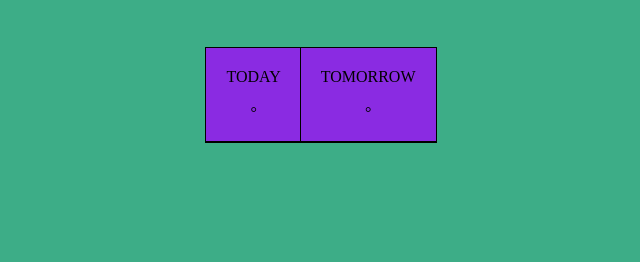
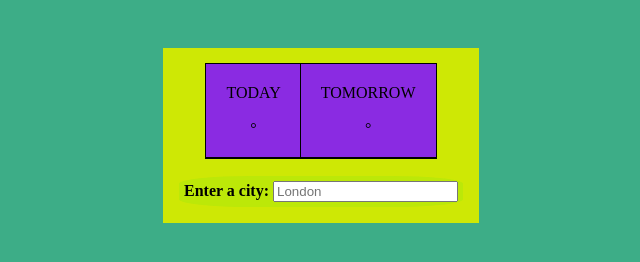
Before and after one commit to coffee-marios/Weather-App, a plain HTML site: page index.html in a window 1280 px wide. Shown: the whole page, without its empty margins (319-959 px from the left). Drawn offline with Linux system fonts and the light colour scheme; no server answers.

Commit message:
Add a search element

```diff
--- a/index.html
+++ b/index.html
@@ -12,30 +12,35 @@
 <body>
     <div id="weather-app">
 
+        <div id="weather-container">
             <div id="data-weather">
                 <div class="day_data">
                     <p>TODAY</p>
                     <img id="icon-weather">
-
                     <p id="myTemperature">&deg;</p>
                     <p id="myCondition"></p>
-
-
                 </div>
                 <div class="day_data">
                     <p>TOMORROW</p>
                     <img id="icon-weather_tom">
                     <p id="myTemperature_tom">&deg;</p>
                     <p id="myCondition_tom"></p>
-
-
                 </div>
 
             </div>
             <div id="location">
                 <p id="myLocation"></p>
             </div>
+        </div>
+        <br>
 
+        <div id="search-city">
+            <search>
+                <label for="query">Enter a city:</label>
+                <input id="query" placeholder="London" type="search" />
+            </search>
+
+        </div>
     </div>
 
 </body>
--- a/style.css
+++ b/style.css
@@ -9,6 +9,13 @@ body {
 }
 
 #weather-app {
+    padding: 1rem;
+    background-color: rgb(206, 232, 5);
+    width: fit-content;
+    margin: 3rem auto auto auto;
+}
+
+#weather-container {
     background-color: rgb(160, 95, 96);
     width: fit-content;
     display: flex;
@@ -16,7 +23,7 @@ body {
     align-content: flex-start;
     justify-content: center;
     align-items: stretch;
-    margin: 3rem auto;
+    margin: auto;
 }
 
 #data-weather {
@@ -33,3 +40,10 @@ body {
 #location {
     outline: 1px solid black;
 }
+
+#search-city {
+    background-color: rgb(188, 232, 8);
+    padding: 5px;
+    font-weight: bold;
+    border-radius: 25%;
+}
```
Lines whose indentation alone changed are shown as unchanged.
